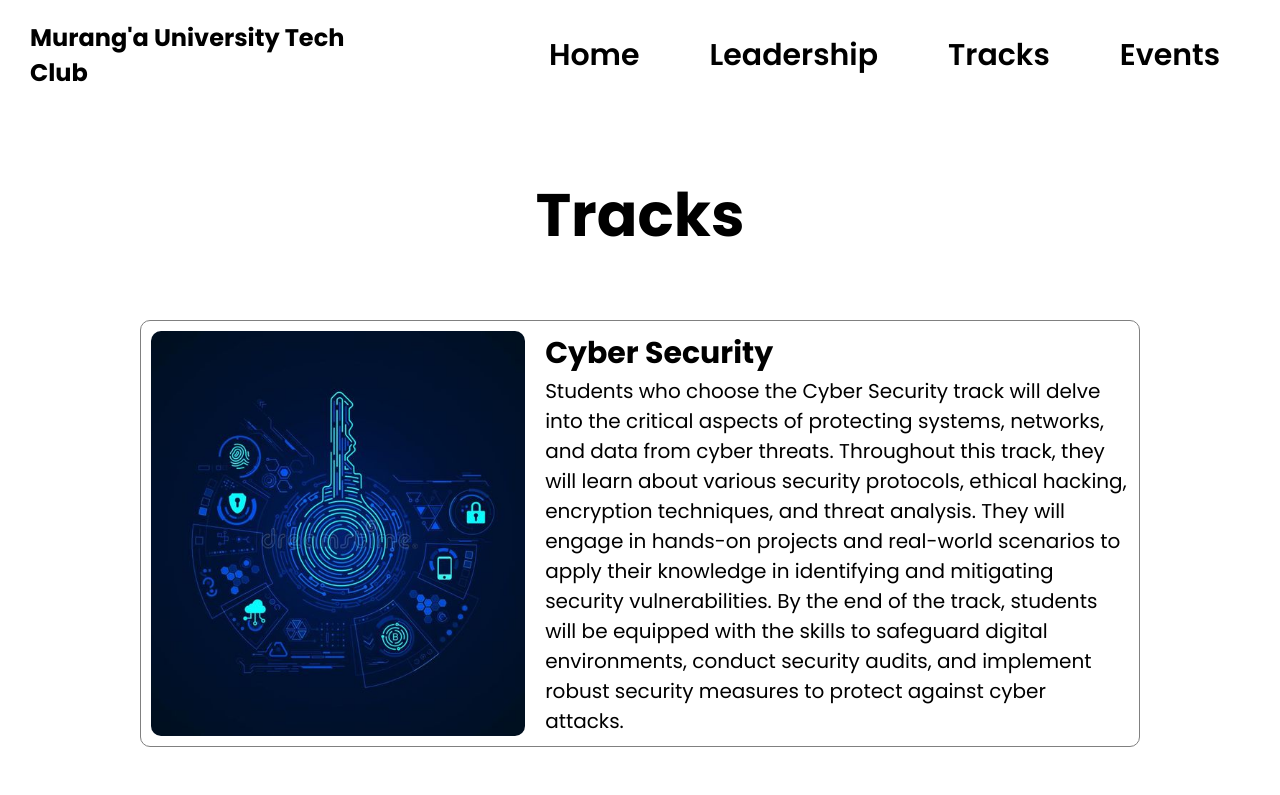
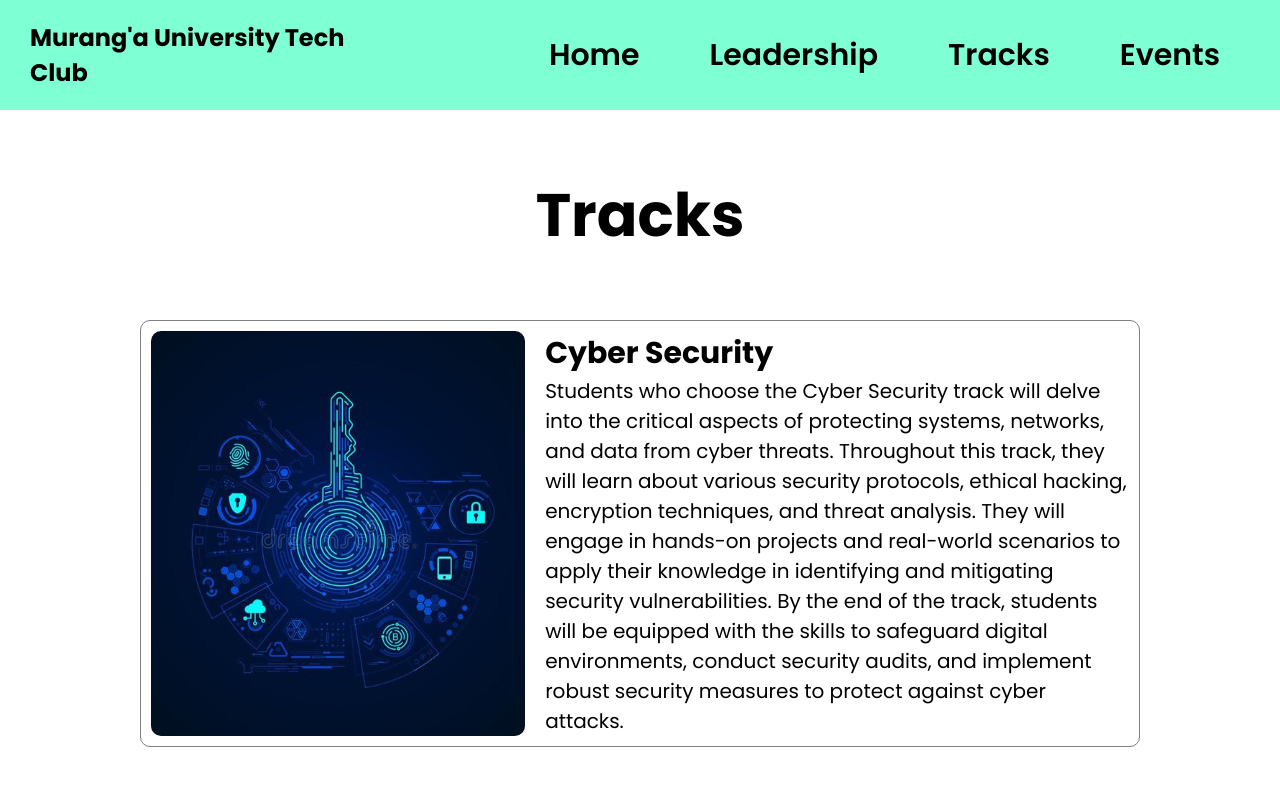
Before and after one commit to 254mathenge/MUTC, a React (Vite) app: page /tracks in a window 1280 px wide. Shown: the top 795 px of the page. Built offline with nearby package versions, Linux system fonts and the light colour scheme.

Commit message:
update header section

```diff
--- a/src/components/Header/Header.css
+++ b/src/components/Header/Header.css
@@ -5,6 +5,7 @@
   padding: 0 1rem;
   /* position: fixed; */
   margin: 0 auto;
+  background-color: aquamarine;
 }
 @media screen and (max-width: 800px) {
   .navbar {
--- a/src/components/Hero/Hero.css
+++ b/src/components/Hero/Hero.css
@@ -6,8 +6,10 @@
   background-size: cover;
   background-repeat: no-repeat;
   background-position: center;
+  height: 80vh;
+}
+@media screen {
 
-  height: 80vh;
 }
 .hero-text-container {
   display: flex;
--- a/src/components/Track/Track.css
+++ b/src/components/Track/Track.css
@@ -66,6 +66,7 @@
   margin-bottom: 5px;
   padding: 1rem;
   margin: 1rem;
+  border-radius: 5px;
 }
 .form-text > label {
   height: 2rem;
```
